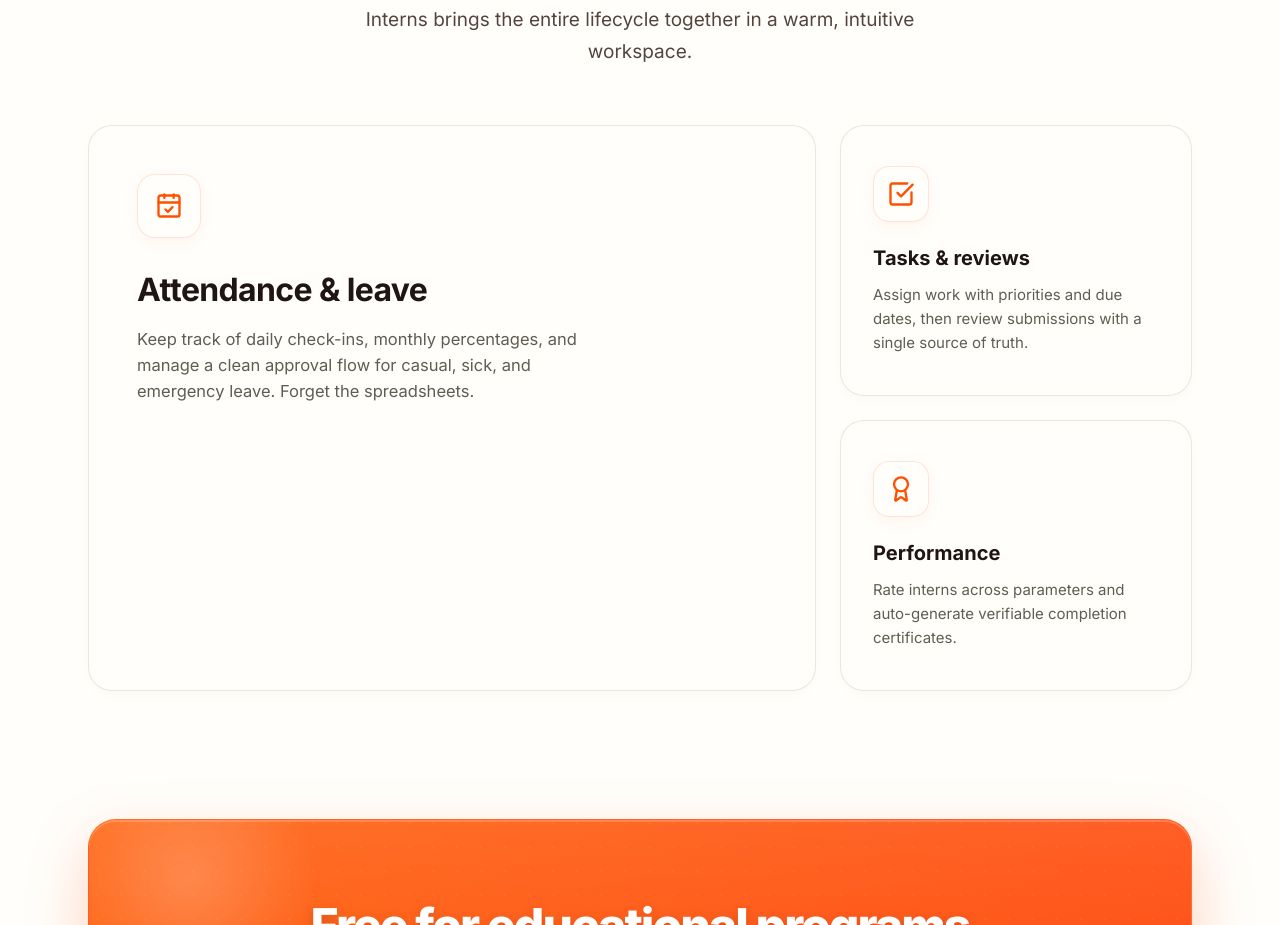
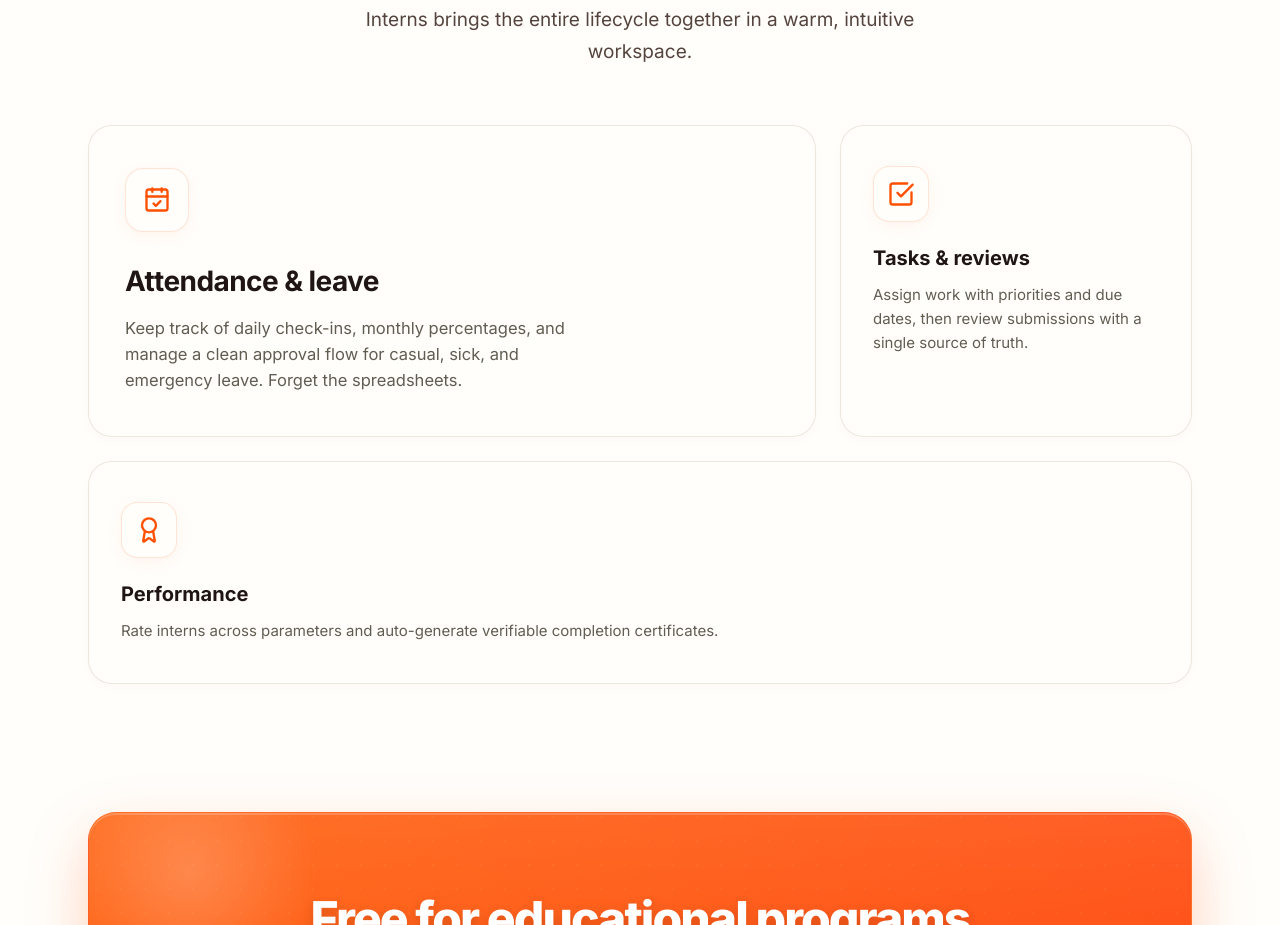
Before and after one commit to mayuresh-p2911/IED-india-Internship-portal, a React (Vite) app in the folder client/: page / in a window 1280 px wide. Shown: the part 1782-2707 px from the top of the page. Built offline with nearby package versions, Linux system fonts and the light colour scheme.

Commit message:
style: perfect typography gradients, icon sizes, and organic bento grid sizing

```diff
--- a/client/src/css/main.css
+++ b/client/src/css/main.css
@@ -1438,7 +1438,6 @@ a:hover {
 .lp-bento-grid {
   display: grid;
   grid-template-columns: repeat(3, 1fr);
-  grid-auto-rows: minmax(200px, auto);
   gap: 24px;
   margin-top: 56px;
 }
@@ -1464,8 +1463,11 @@ a:hover {
 
 .lp-bento-card.bento-large {
   grid-column: span 2;
-  grid-row: span 2;
-  padding: 48px;
+  padding: 42px 36px;
+}
+
+.lp-bento-card.bento-full {
+  grid-column: span 3;
 }
 
 .lp-bento-ico {
@@ -1482,6 +1484,7 @@ a:hover {
   box-shadow: 0 4px 16px rgba(255, 79, 0, 0.06);
   position: relative;
   z-index: 2;
+  flex-shrink: 0;
 }
 
 .lp-bento-card.bento-large .lp-bento-ico {
@@ -1504,7 +1507,7 @@ a:hover {
 }
 
 .lp-bento-card.bento-large .lp-bento-text h3 {
-  font-size: 32px;
+  font-size: 28px;
   margin-bottom: 16px;
   letter-spacing: -0.02em;
 }
@@ -1517,6 +1520,7 @@ a:hover {
 
 .lp-bento-card.bento-large .lp-bento-text p {
   font-size: 16.5px;
+  line-height: 1.6;
   max-width: 480px;
 }
 
--- a/client/src/pages/LandingPage.jsx
+++ b/client/src/pages/LandingPage.jsx
@@ -135,7 +135,7 @@ export function LandingPage({ onGoToLogin }) {
             <div className="bento-bg-glow glow-2"></div>
           </div>
 
-          <div className="lp-bento-card">
+          <div className="lp-bento-card bento-full">
             <div className="lp-bento-ico">
               <Award size={28} />
             </div>
```
